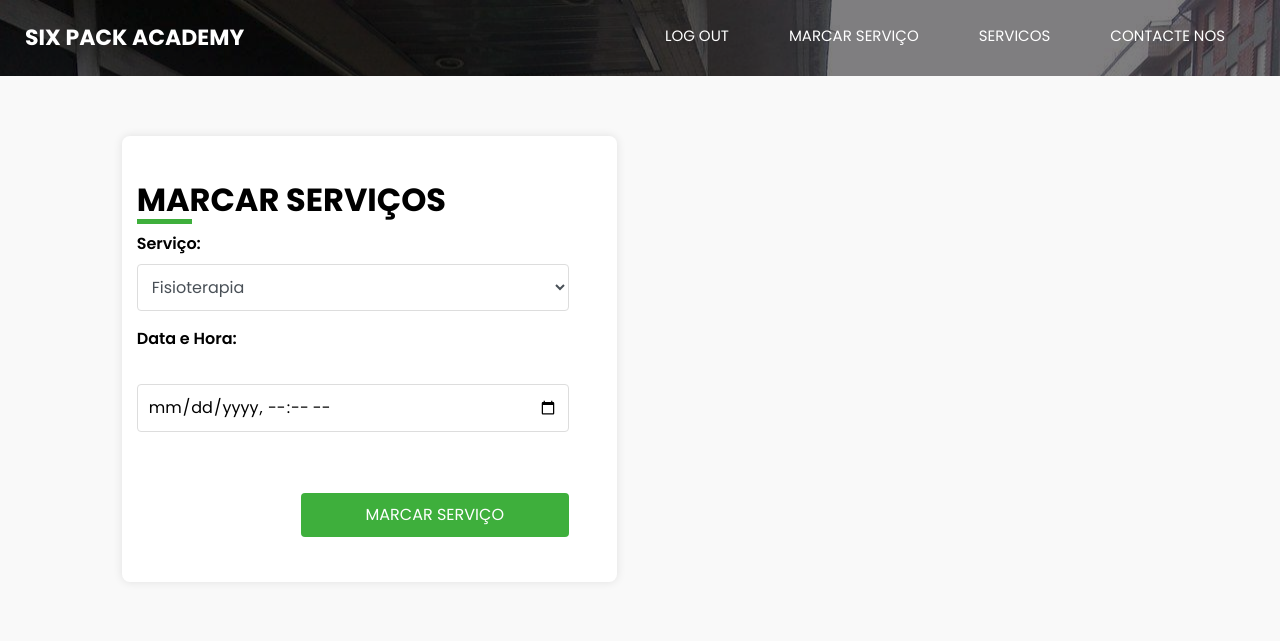
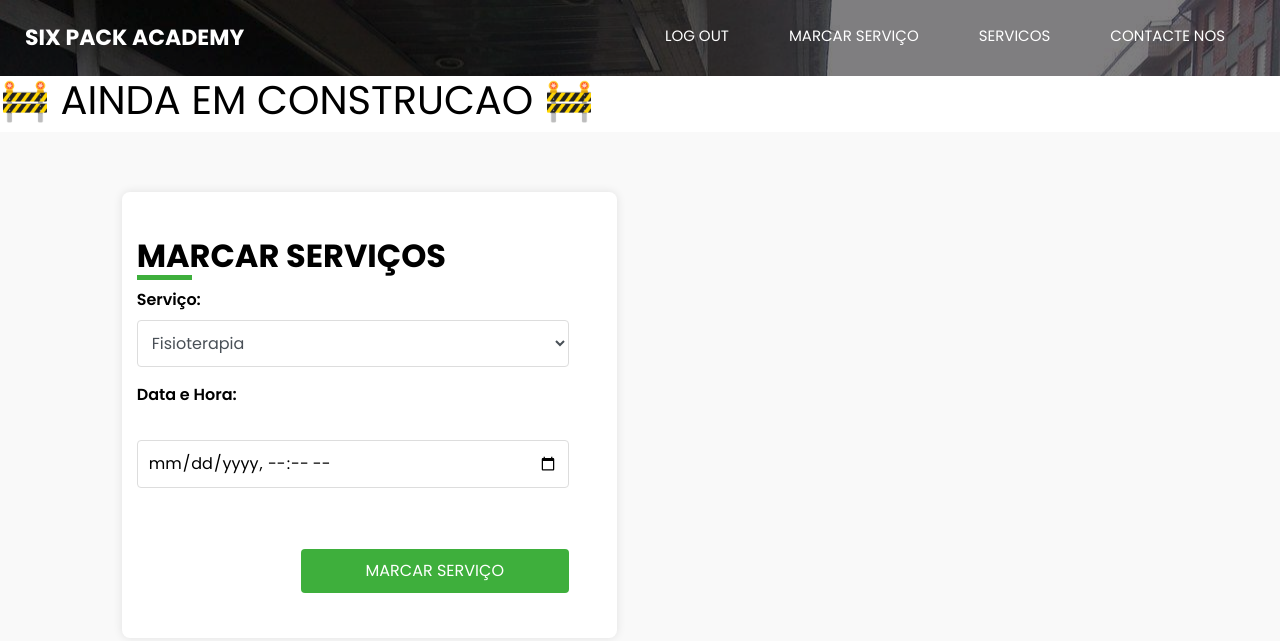
Before and after one commit to sixpackacademy/experimental_view6p, a PHP site: page /marcar_servicos.php in a window 1280 px wide. Shown: the top 641 px of the page. Run offline with PHP 8.4, Linux system fonts and the light colour scheme; a user stored in the database is signed in; some libraries are stand-ins or nearby versions.

Commit message:
Update marcar_servicos.php

```diff
--- a/marcar_servicos.php
+++ b/marcar_servicos.php
@@ -141,6 +141,7 @@ $user_id = $_SESSION['user_id'];
 
   <!-- contact section -->
   <div class="content-wrapper">
+    <h1>🚧 AINDA EM CONSTRUCAO 🚧</h1>
     <section class="contact_section">
       <div class="container-fluid">
         <div class="row">
```
